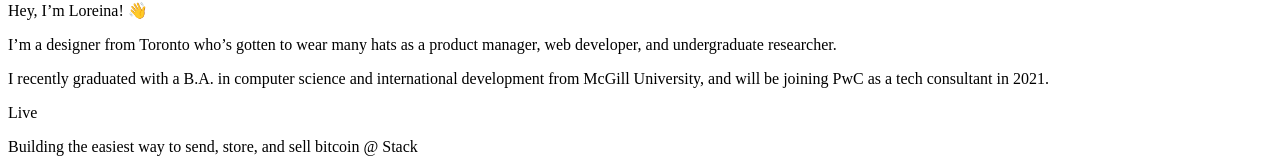
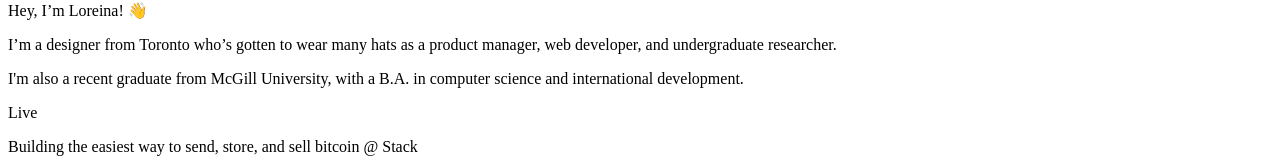
Before and after one commit to loreina/loreina.github.io, a Next.js app: page / in a window 1280 px wide. Both pictures are taken after a click on the element "About". Shown: the part 473-633 px from the top of the page. Built offline with nearby package versions, Linux system fonts and the light colour scheme.

Commit message:
update about me

```diff
--- a/pages/index.jsx
+++ b/pages/index.jsx
@@ -277,9 +277,8 @@ export default function Home() {
                   researcher.
                 </p>
                 <p className="text-md font-normal text-cool-600 dark:text-cool-300">
-                  I recently graduated with a B.A. in computer science and
-                  international development from McGill University, and will be
-                  joining PwC as a tech consultant in 2021.
+                  I'm also a recent graduate from McGill University, with a B.A.
+                  in computer science and international development.
                 </p>
               </div>
             </div>
```
